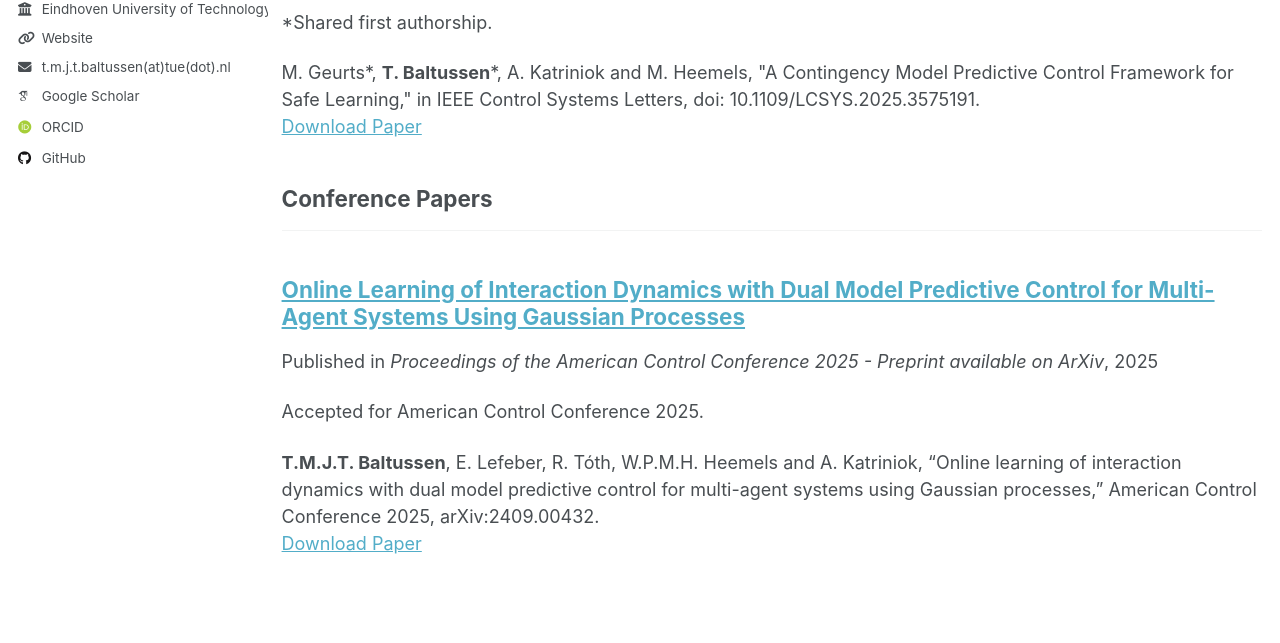
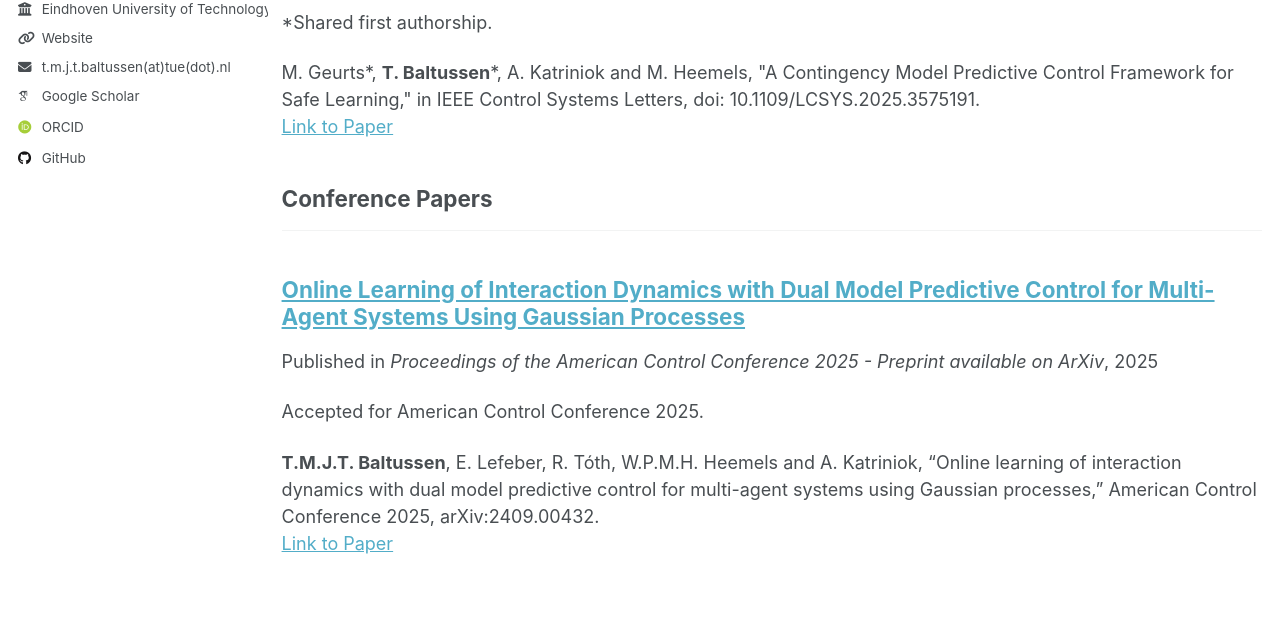
Before and after one commit to TrenBaltussen/TrenBaltussen.github.io, a Jekyll site: the page built from _pages/publications.html, in a window 1280 px wide and 1361 px high. Shown: the part 391-1034 px from the top of the window. Built offline with Jekyll 4.4.1, drawn with Linux system fonts in a browser that asks for light colours; some web fonts are replaced.

Commit message:
Update archive-single.html

```diff
--- a/_includes/archive-single.html
+++ b/_includes/archive-single.html
@@ -53,13 +53,13 @@
     {% endif %}
 
     {% if post.citation and post.paperurl and post.slidesurl and post.bibtexurl %}
-      <p>{{ post.citation }}<br /><a href="{{ post.paperurl }}">Download Paper</a> | <a href="{{ post.slidesurl }}">Download Slides</a> | <a href="{{ post.bibtexurl }}">Download Bibtex</a></p>
+      <p>{{ post.citation }}<br /><a href="{{ post.paperurl }}">Link to Paper</a> | <a href="{{ post.slidesurl }}">Download Slides</a> | <a href="{{ post.bibtexurl }}">Download Bibtex</a></p>
     {% elsif post.citation and post.paperurl and post.slidesurl %}
-      <p>{{ post.citation }}<br /><a href="{{ post.paperurl }}">Download Paper</a> | <a href="{{ post.slidesurl }}">Download Slides</a></p>
+      <p>{{ post.citation }}<br /><a href="{{ post.paperurl }}">Link to Paper</a> | <a href="{{ post.slidesurl }}">Download Slides</a></p>
     {% elsif post.citation and post.paperurl and post.bibtexurl %}
-      <p>{{ post.citation }}<br /><a href="{{ post.paperurl }}">Download Paper</a> | <a href="{{ post.bibtexurl }}">Download Bibtex</a></p>
+      <p>{{ post.citation }}<br /><a href="{{ post.paperurl }}">Link to Paper</a> | <a href="{{ post.bibtexurl }}">Download Bibtex</a></p>
     {% elsif post.citation and post.paperurl %}
-      <p>{{ post.citation }}<br /><a href="{{ post.paperurl }}">Download Paper</a></p>
+      <p>{{ post.citation }}<br /><a href="{{ post.paperurl }}">Link to Paper</a></p>
     {% elsif post.citation and post.slidesurl and post.bibtexurl %}
       <p>{{ post.citation }}<br /><a href="{{ post.slidesurl }}">Download Slides</a> | <a href="{{ post.bibtexurl}}">Download Bibtex</a></p>
     {% elsif post.citation and post.slidesurl %}
@@ -69,9 +69,9 @@
     {% elsif post.citation %}
       <p>{{ post.citation }}</p>
     {% elsif post.paperurl and post.bibtexurl %}
-      <p><a href=" {{ post.paperurl }} ">Download Paper</a> | <a href="{{ post.bibtexurl }}">Download Bibtex</a></p>
+      <p><a href=" {{ post.paperurl }} ">Link to Paper</a> | <a href="{{ post.bibtexurl }}">Download Bibtex</a></p>
     {% elsif post.paperurl %}
-      <p><a href=" {{ post.paperurl }} ">Download Paper</a></p>
+      <p><a href=" {{ post.paperurl }} ">Link to Paper</a></p>
     {% elsif post.slidesurl and post.bibtexurl %}
       <p><a href="{{ post.slidesurl }}">Download Slides</a> | <a href="{{ post.bibtexurl }}">Download Bibtex</a></p>
     {% elsif post.slidesurl %}
```
